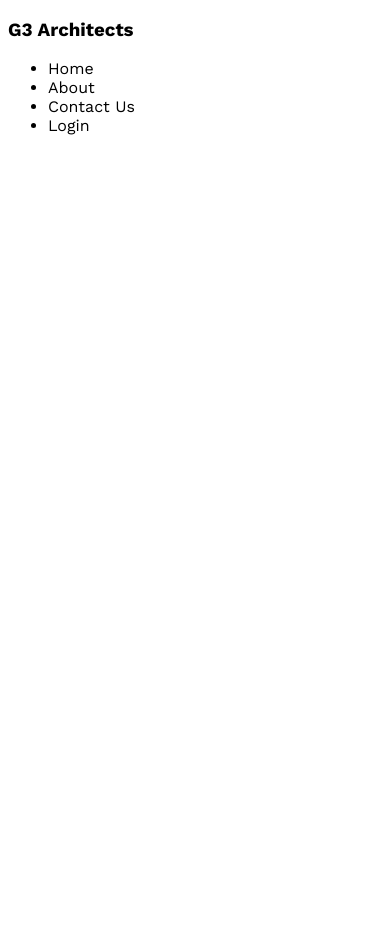
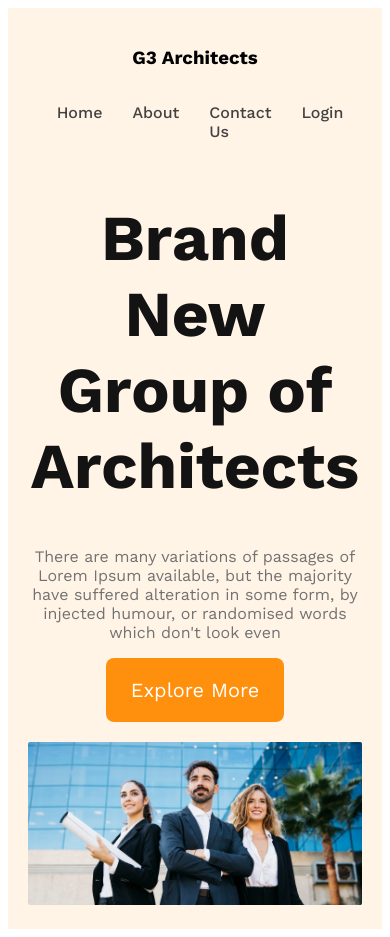
Before and after one commit to mdrezaulislam100/g3-architects-website, a plain HTML site: page index.html in a window 390 px wide. Before the commit the page ends 844 px from the top, so only its background shows below. Drawn offline with nearby package versions, Linux system fonts and the light colour scheme.

Commit message:
added finished the header section with responsive for mobile and medium devices

```diff
--- a/index.html
+++ b/index.html
@@ -1,18 +1,35 @@
 <!DOCTYPE html>
 <html lang="en">
+
 <head>
     <meta charset="UTF-8">
     <meta name="viewport" content="width=device-width, initial-scale=1.0">
     <title>G3 architects</title>
     <link rel="stylesheet" href="styles/architest.css">
 </head>
+
 <body>
-    <h3>G3 Architects</h3>
-    <ul>
-        <li>Home</li>
-        <li>About</li>
-        <li>Contact Us</li>
-        <li>Login</li>
-    </ul>
+    <header>
+        <nav>
+            <h3 class="nav-title">G3 Architects</h3>
+            <ul>
+                <li><a href="">Home</a></li>
+                <li><a href="">About</a></li>
+                <li><a href="">Contact Us</a></li>
+                <li><a href="">Login</a></li>
+            </ul>
+        </nav>
+        <div class="banner">
+            <div class="banner-containt">
+                <h1 class="banner-title">Brand New Group of Architects</h1>
+                <p class="banner-describtion">There are many variations of passages of Lorem Ipsum available, but the
+                    majority have suffered alteration in some form, by injected humour, or randomised words which don't
+                    look even</p>
+                <button class="btn-primary">Explore More</button>
+            </div>
+            <img src="images/banner.png" alt="">
+        </div>
+    </header>
 </body>
+
 </html>
--- a/styles/architest.css
+++ b/styles/architest.css
@@ -1,8 +1,92 @@
 /* work sans font from google fonts */
 @import url('https://fonts.googleapis.com/css2?family=Inter&family=Open+Sans:wght@400;700;800&family=Work+Sans:wght@400;500;600;700;800&display=swap');
+/* shared styles */
 
 * {
     font-family: 'Inter', sans-serif;
     font-family: 'Open Sans', sans-serif;
     font-family: 'Work Sans', sans-serif;
 }
+.btn-primary{
+    border-radius: 8px;
+    color: #FFF;
+    font-size: 1.25rem;
+    background: #FF900E;
+    padding: 20px 25px;
+    color: #FFF;
+    cursor: pointer;
+    border: 0;
+}
+
+/* header styles */
+header {
+    background: rgba(255, 144, 14, 0.10);
+    padding: 50px 240px;
+}
+
+nav {
+    display: flex;
+    justify-content: space-between;
+    align-items: center;
+}
+
+nav title {
+    font-size: 2.8rem;
+    font-weight: 700;
+    color: #131313;
+}
+
+nav>ul {
+    display: flex;
+}
+
+nav li {
+    list-style: none;
+    margin-right: 30px;
+    font-size: 1rem;
+    font-weight: 500;
+}
+
+nav li a {
+    text-decoration: none;
+    color: #424242;
+}
+
+.banner-containt {
+    max-width: 800px;
+    text-align: center;
+    margin: 0 auto;
+}
+
+.banner-title {
+    font-size: 4rem;
+    font-weight: 700;
+    color: #131313;
+}
+
+.banner-describtion {
+    color: #727272;
+}
+.banner img{
+    margin-top: 20px;
+    width: 100%;
+}
+/* responsive media queries*/
+/* mobile devices */
+@media screen and (max-width: 576px) {
+  header{
+    padding: 20px;
+  }
+  nav{
+    flex-direction: column;
+  }
+}
+/* tablet or medium devices */
+@media screen and (min-width: 576px) and (max-width: 960) {
+    header{
+        padding: 50px;
+      }
+    nav{
+        flex-direction: column;
+    }
+}
```
